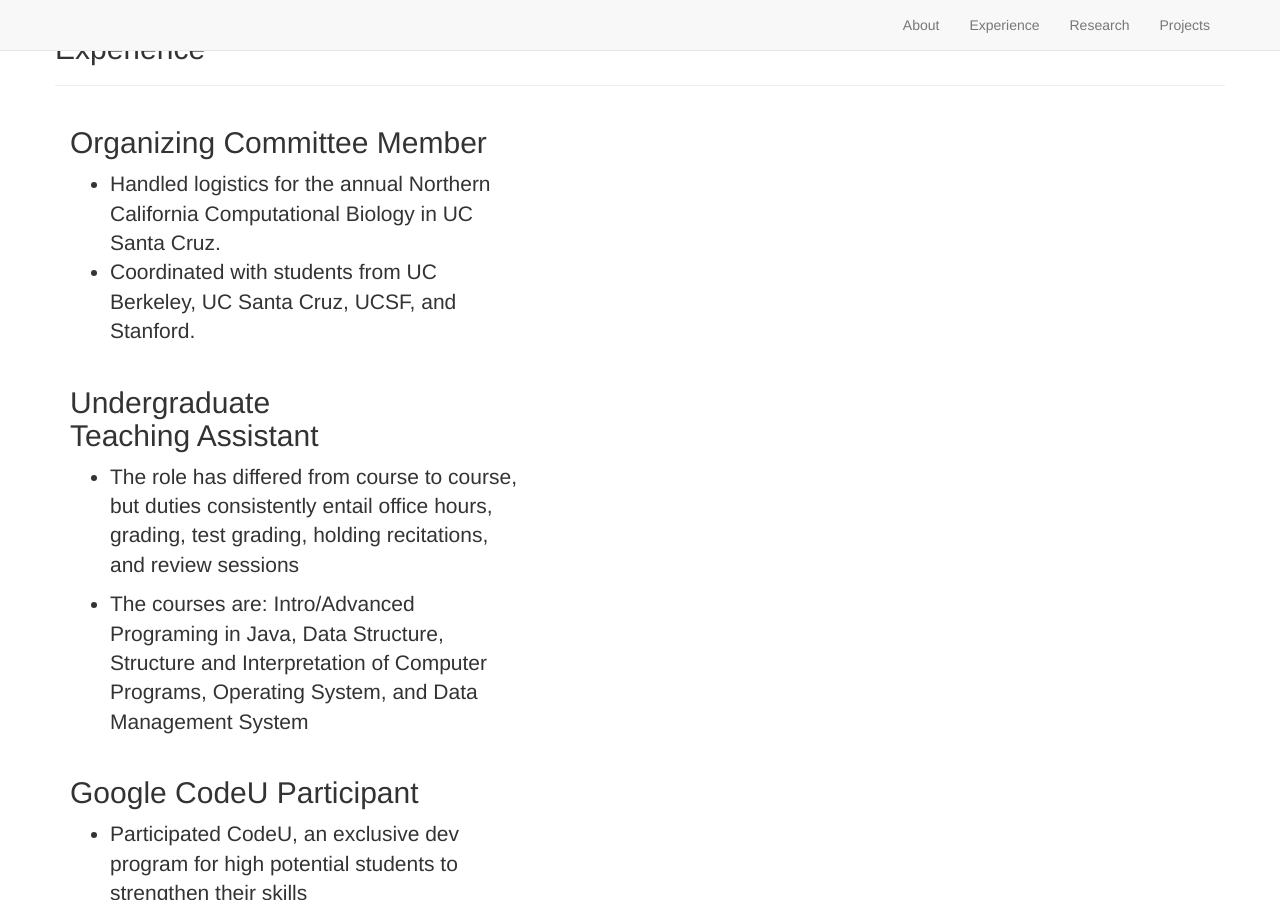
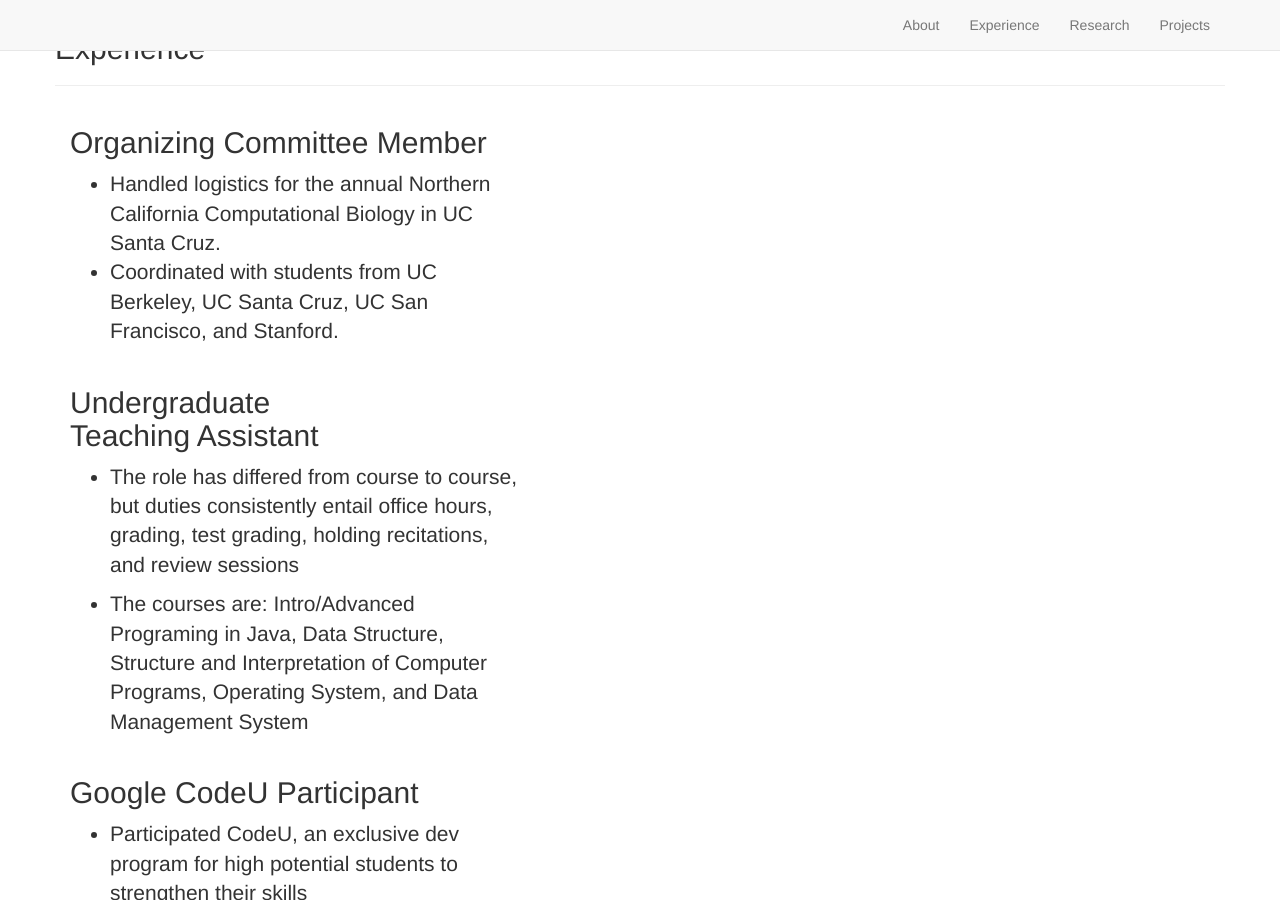
Before and after one commit to lucaswaldburger/lucaswaldburger.github.io, a Jekyll site: the page built from _posts/2017-1-1-exp.markdown, in a window 1280 px wide and 900 px high, scrolled down 510 px. Built offline with Jekyll 4.4.1, drawn with Linux system fonts in a browser that asks for light colours; nearby versions of some CDN libraries; library files that are not in the unit come from our copies; comment, search, counter and statistics services are not loaded; some of the changed text lies outside the part shown.

Commit message:
Update 2017-1-1-exp.markdown

```diff
--- a/_posts/2017-1-1-exp.markdown
+++ b/_posts/2017-1-1-exp.markdown
@@ -7,4 +7,4 @@ description: |
 ---
 
 * Handled logistics for the annual Northern California Computational Biology in UC Santa Cruz.
-* Coordinated with students from UC Berkeley, UC Santa Cruz, UCSF, and Stanford.
+* Coordinated with students from UC Berkeley, UC Santa Cruz, UC San Francisco, and Stanford.
```
